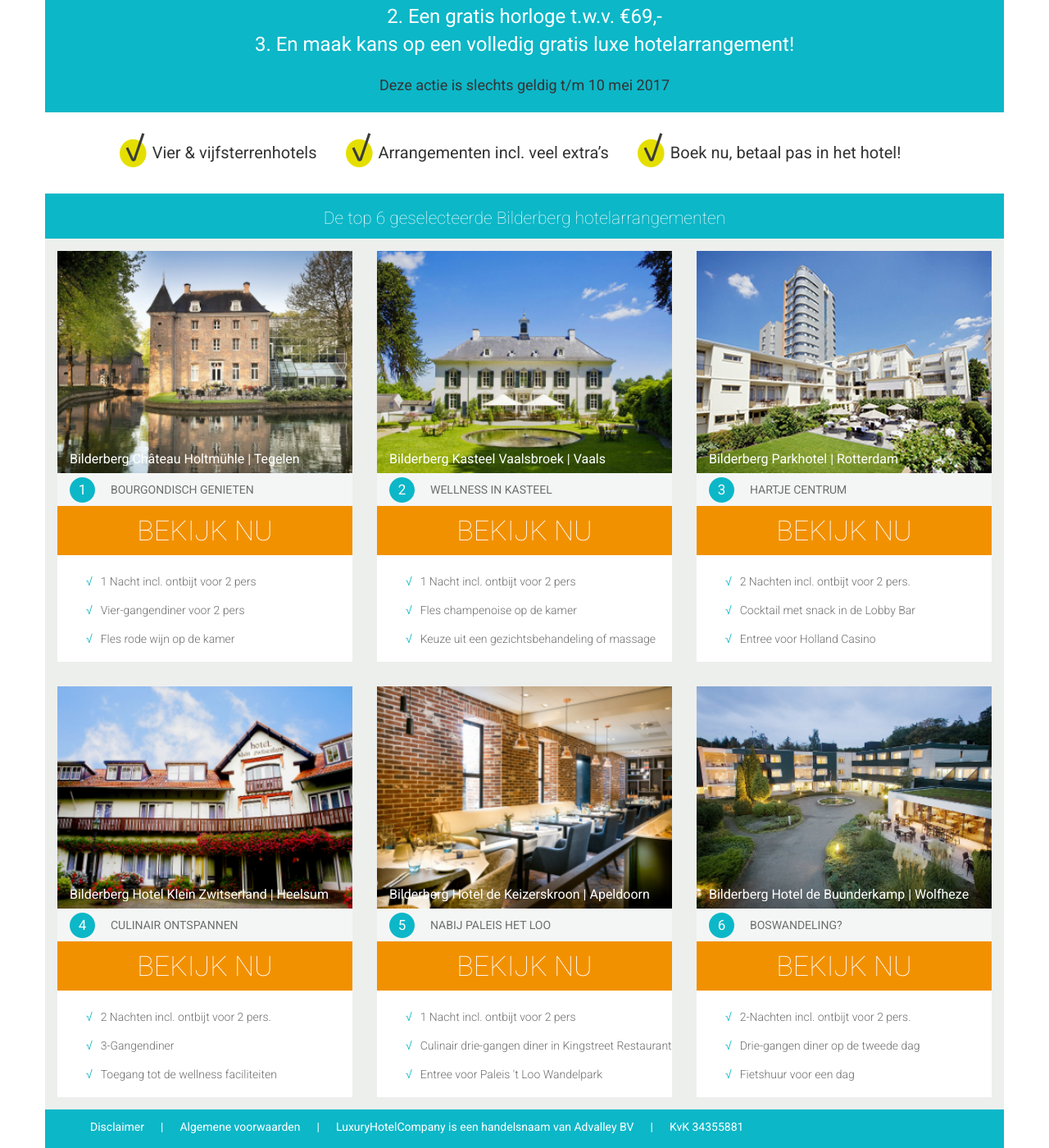
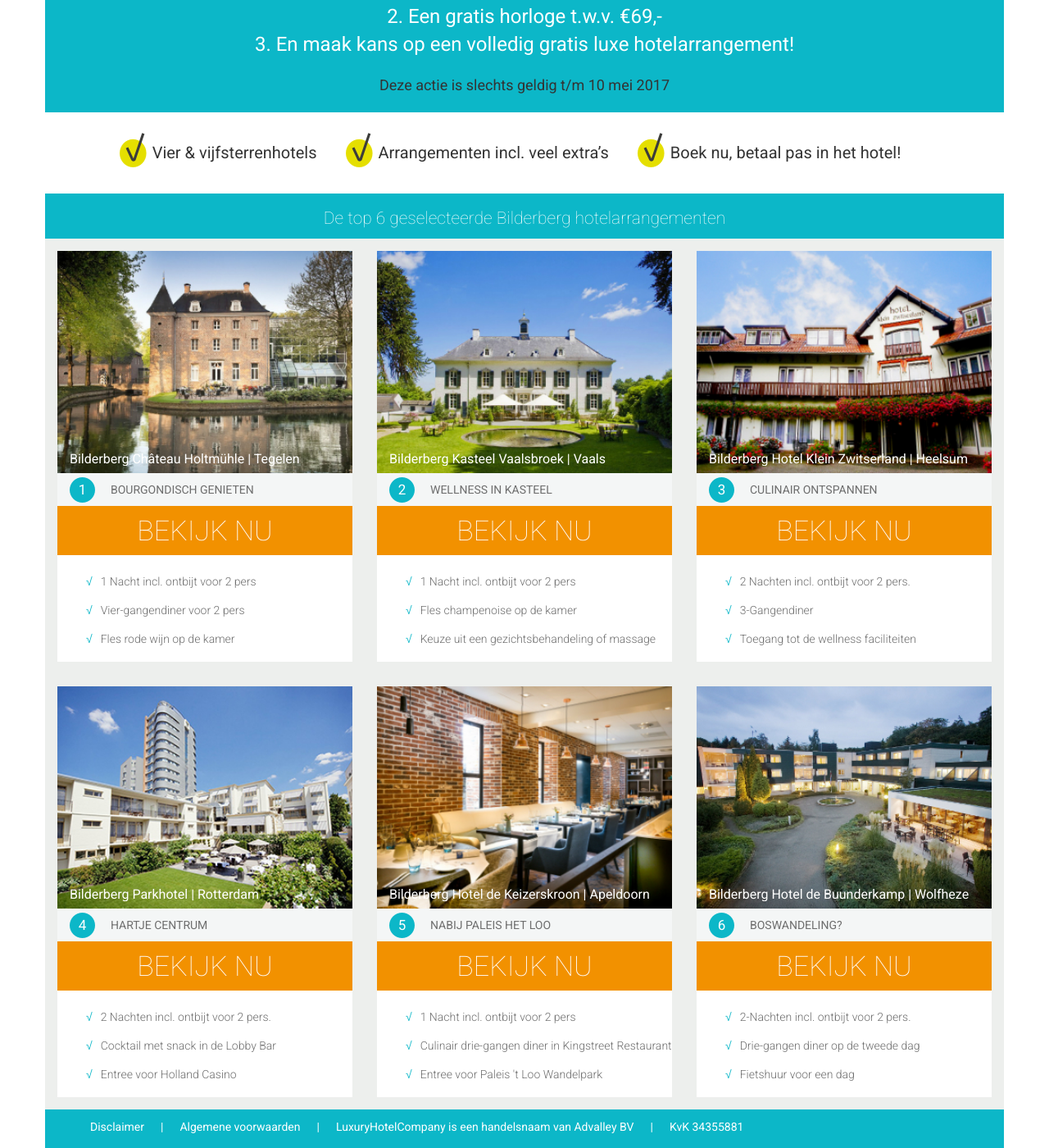
Before and after one commit to Albert91/bilderberg, a Jekyll site: the page built from index.html, in a window 1280 px wide and 1400 px high, scrolled down 277 px. Shown: the whole window at 82% size. Built offline with Jekyll 4.4.1, drawn with Linux system fonts in a browser that asks for light colours; part of the change alters nothing that is shown.

Commit message:
Update from Forestry.io - _data/hotels.yml

```diff
--- a/_data/hotels.yml
+++ b/_data/hotels.yml
@@ -17,6 +17,15 @@
   - 1 Nacht incl. ontbijt voor 2 pers
   - Fles champenoise op de kamer
   - Keuze uit een gezichtsbehandeling of massage
+- title: Bilderberg Hotel Klein Zwitserland
+  location: Heelsum
+  tagline: CULINAIR ONTSPANNEN
+  image: "/uploads/2017/05/08/Kleinzwitserland.jpg"
+  link: http://www.luxuryhotelcompany.com/HotelDetail.aspx?hotelId=371&country=1&la=2&autoLogin=true&actie=
+  points:
+  - 2 Nachten incl. ontbijt voor 2 pers.
+  - 3-Gangendiner
+  - Toegang tot de wellness faciliteiten
 - title: Bilderberg Parkhotel
   location: 'Rotterdam '
   tagline: HARTJE CENTRUM
@@ -26,15 +35,6 @@
   - 2 Nachten incl. ontbijt voor 2 pers.
   - Cocktail met snack in de Lobby Bar
   - Entree voor Holland Casino
-- title: Bilderberg Hotel Klein Zwitserland
-  location: Heelsum
-  tagline: CULINAIR ONTSPANNEN
-  image: "/uploads/2017/05/08/Kleinzwitserland.jpg"
-  link: http://www.luxuryhotelcompany.com/HotelDetail.aspx?hotelId=371&country=1&la=2&autoLogin=true&actie=
-  points:
-  - 2 Nachten incl. ontbijt voor 2 pers.
-  - 3-Gangendiner
-  - Toegang tot de wellness faciliteiten
 - title: Bilderberg Hotel de Keizerskroon
   location: Apeldoorn
   tagline: NABIJ PALEIS HET LOO
```
